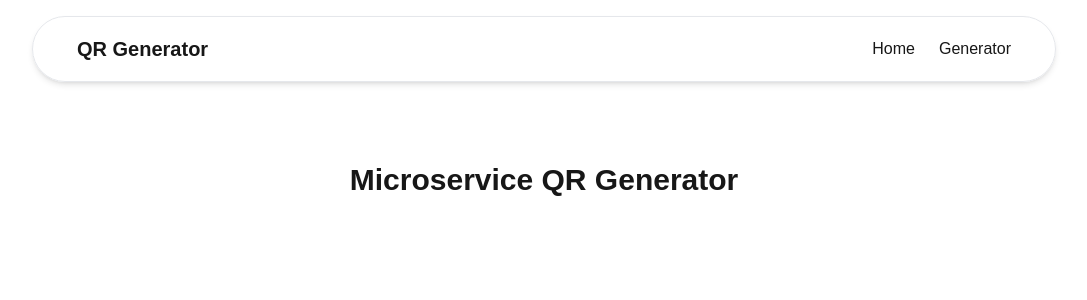
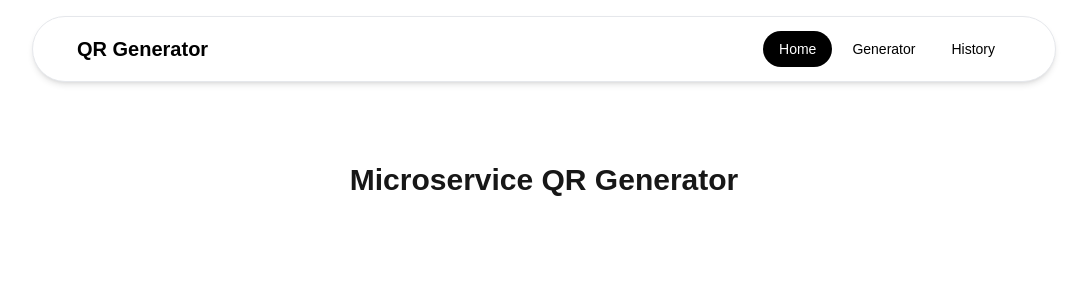
Before and after one commit to yusufimantaka/microservice-qr-generator, a Next.js app: page / in a window 1280 px wide. Shown: the top 300 px of the page, without its empty margins (96-1183 px from the left). Built offline with nearby package versions, Linux system fonts and the light colour scheme.

Commit message:
feat: update Navbar with Next.js routing, active state, and page navigation

```diff
--- a/app/layout.tsx
+++ b/app/layout.tsx
@@ -14,8 +14,8 @@ const geistMono = Geist_Mono({
 });
 
 export const metadata: Metadata = {
-  title: "Create Next App",
-  description: "Generated by create next app",
+  title: "Micro QR Generator",
+  description: "A scalable microservice-based QR code generator",
 };
 
 export default function RootLayout({
--- a/components/Navbar.tsx
+++ b/components/Navbar.tsx
@@ -1,12 +1,40 @@
-// components/navbar.tsx
+"use client";
+
+import Link from "next/link";
+import { usePathname } from "next/navigation";
+
+const links = [
+  { href: "/", label: "Home" },
+  { href: "/generate", label: "Generator" },
+  { href: "/history", label: "History" },
+];
+
 export default function Navbar() {
+  const pathname = usePathname();
+
   return (
-    <header className="sticky top-4 z-50 max-w-5xl mx-auto w-[calc(100%-2rem)] border border-gray-200 bg-white/80 backdrop-blur-md rounded-full shadow-md px-6">
+    <header className="sticky top-4 z-50 max-w-5xl mx-auto w-[calc(100%-2rem)] border border-gray-200 bg-white backdrop-blur-md rounded-full shadow-md px-6">
       <div className="flex h-16 items-center justify-between">
-        <div className="font-bold text-xl px-5">QR Generator</div>
-        <nav className="flex gap-6 px-5">
-          <p>Home</p>
-          <p>Generator</p>
+        <Link href="/" className="font-bold text-xl px-5 text-black">
+          QR Generator
+        </Link>
+        <nav className="flex gap-1 px-5">
+          {links.map((link) => {
+            const isActive = pathname === link.href;
+            return (
+              <Link
+                key={link.href}
+                href={link.href}
+                className={`px-4 py-2 rounded-full text-sm font-medium transition-colors ${
+                  isActive
+                    ? "bg-black text-white"
+                    : "text-black hover:bg-gray-100"
+                }`}
+              >
+                {link.label}
+              </Link>
+            );
+          })}
         </nav>
       </div>
     </header>
```
